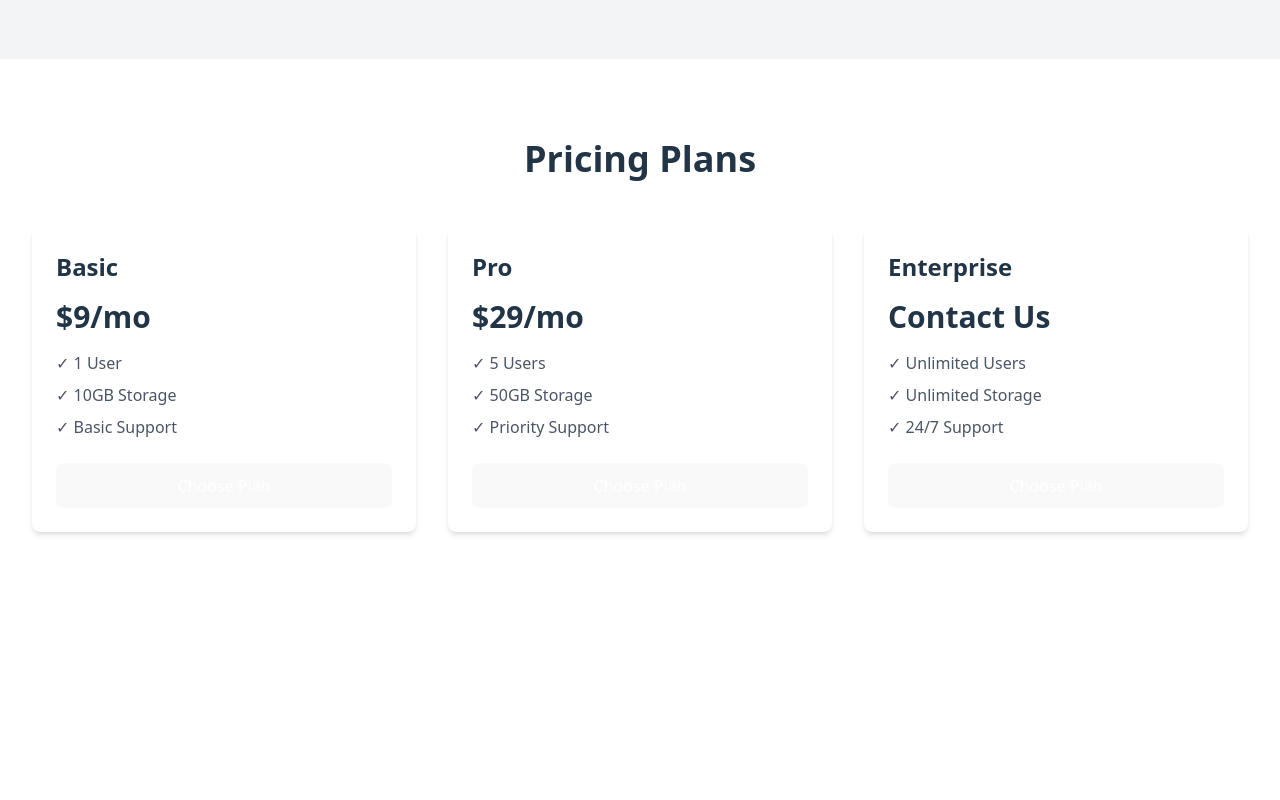
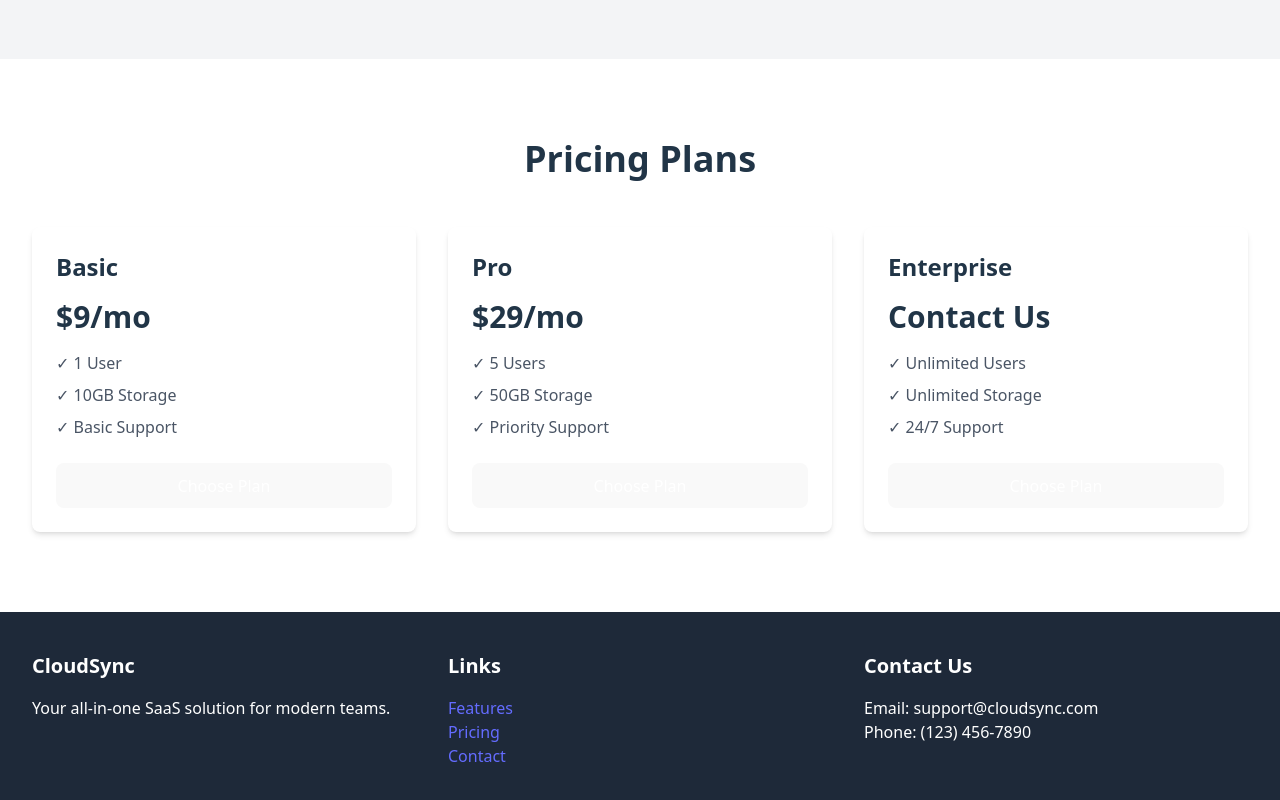
Before and after one commit to ryanzam/cloudsync-solution, a React (Vite) app: page / in a window 1280 px wide. Shown: the part 1177-1977 px from the top of the page. Before the commit the page ends 1789 px from the top, so only its background shows below. Built offline with nearby package versions, Linux system fonts and the light colour scheme.

Commit message:
add footer section

```diff
--- a/src/App.jsx
+++ b/src/App.jsx
@@ -3,6 +3,7 @@ import Navbar from './components/Navbar'
 import Hero from './components/Hero'
 import Features from './components/Features'
 import Pricing from './components/Pricing'
+import Footer from './components/Footer'
 
 function App() {
 
@@ -14,6 +15,7 @@ function App() {
         <Features />
         <Pricing />
       </div>
+      <Footer />
     </div>
   )
 }
--- /dev/null
+++ b/src/components/Footer.tsx
@@ -0,0 +1,31 @@
+import React from 'react'
+
+const Footer = () => {
+    return (
+        <footer id="contact" className="bg-gray-800 text-white py-10 w-full">
+            <div className="max-w-7xl mx-auto px-4 sm:px-6 lg:px-8">
+                <div className="grid grid-cols-1 md:grid-cols-3 gap-8">
+                    <div>
+                        <h3 className="text-xl font-semibold mb-4">CloudSync</h3>
+                        <p>Your all-in-one SaaS solution for modern teams.</p>
+                    </div>
+                    <div>
+                        <h3 className="text-xl font-semibold mb-4">Links</h3>
+                        <ul>
+                            <li><a href="#features" className="hover:text-blue-300">Features</a></li>
+                            <li><a href="#pricing" className="hover:text-blue-300">Pricing</a></li>
+                            <li><a href="#contact" className="hover:text-blue-300">Contact</a></li>
+                        </ul>
+                    </div>
+                    <div>
+                        <h3 className="text-xl font-semibold mb-4">Contact Us</h3>
+                        <p>Email: support@cloudsync.com</p>
+                        <p>Phone: (123) 456-7890</p>
+                    </div>
+                </div>
+            </div>
+        </footer>
+    )
+}
+
+export default Footer
```
